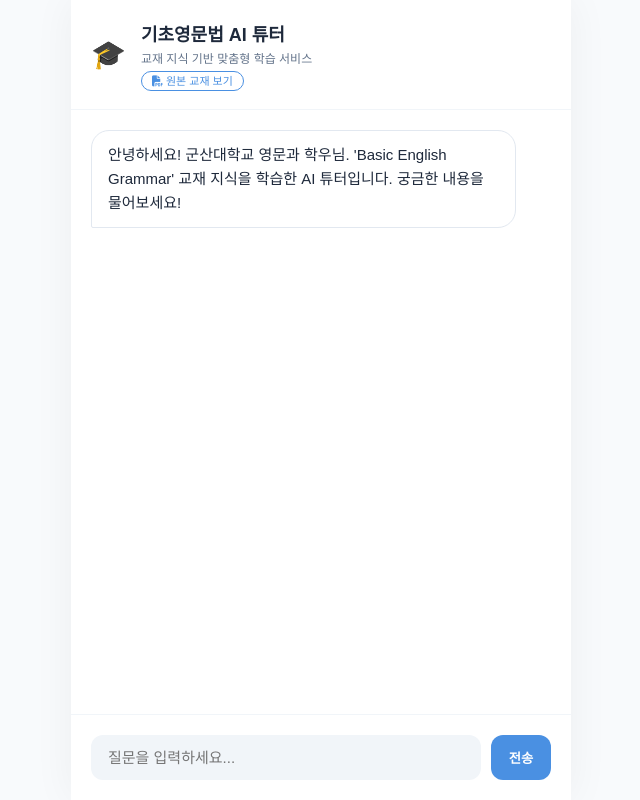
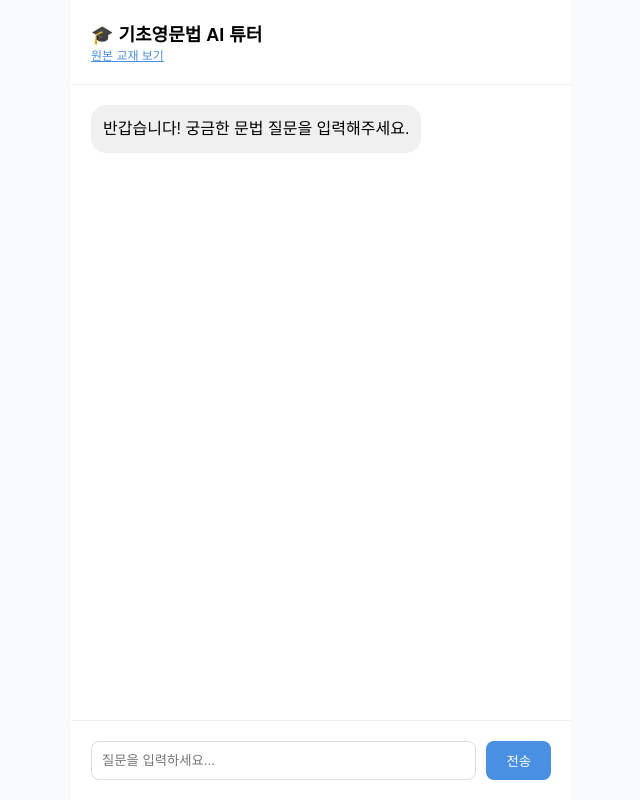
Before and after one commit to rlaclajrdj25/my-ai-tutor, a website: page index.html in a window 1280 px wide. Shown: the whole page, without its empty margins (319-959 px from the left). Drawn offline with Linux system fonts and the light colour scheme.

Commit message:
Update index.html

```diff
--- a/index.html
+++ b/index.html
@@ -3,46 +3,33 @@
 <head>
     <meta charset="UTF-8">
     <meta name="viewport" content="width=device-width, initial-scale=1.0">
-    <title>AI Grammar Tutor | 군산대 프로젝트</title>
+    <title>AI Grammar Tutor</title>
     <link rel="stylesheet" href="https://cdnjs.cloudflare.com/ajax/libs/font-awesome/6.4.0/css/all.min.css">
     <style>
-        :root { --primary: #4A90E2; --bg: #F8FAFC; --text: #1E293B; }
-        body, html { margin: 0; padding: 0; height: 100%; font-family: 'Pretendard', sans-serif; background: var(--bg); }
-        .app-wrapper { max-width: 500px; height: 100vh; margin: 0 auto; display: flex; flex-direction: column; background: white; box-shadow: 0 0 40px rgba(0,0,0,0.05); }
-        .chat-header { padding: 20px; background: white; border-bottom: 1px solid #F1F5F9; display: flex; align-items: center; gap: 15px; }
-        .header-info h1 { font-size: 18px; margin: 0; color: var(--text); }
-        .header-info p { font-size: 12px; margin: 3px 0 5px; color: #64748B; }
-        .pdf-btn { font-size: 11px; color: var(--primary); text-decoration: none; border: 1px solid var(--primary); padding: 3px 10px; border-radius: 20px; }
-        #chatBody { flex: 1; overflow-y: auto; padding: 20px; display: flex; flex-direction: column; gap: 15px; background-image: radial-gradient(#E2E8F0 0.5px, transparent 0.5px); background-size: 20px 20px; }
-        .msg { max-width: 85%; padding: 12px 16px; border-radius: 18px; font-size: 15px; line-height: 1.6; animation: fadeIn 0.3s ease; white-space: pre-wrap; }
-        @keyframes fadeIn { from { opacity: 0; transform: translateY(10px); } to { opacity: 1; transform: translateY(0); } }
-        .bot-msg { align-self: flex-start; background: white; color: var(--text); border: 1px solid #E2E8F0; border-bottom-left-radius: 2px; }
-        .user-msg { align-self: flex-end; background: var(--primary); color: white; border-bottom-right-radius: 2px; }
-        .chat-footer { padding: 20px; background: white; border-top: 1px solid #F1F5F9; display: flex; gap: 10px; }
-        .input-box { flex: 1; background: #F1F5F9; border-radius: 12px; padding: 10px 15px; display: flex; }
-        #userInput { border: none; background: transparent; flex: 1; outline: none; font-size: 15px; }
-        .send-btn { background: var(--primary); color: white; border: none; width: 60px; height: 45px; border-radius: 12px; cursor: pointer; font-weight: bold; }
-        .typing { font-size: 12px; color: #94A3B8; margin: 0 0 10px 20px; display: none; }
+        :root { --primary: #4A90E2; --bg: #F8FAFC; }
+        body, html { margin: 0; padding: 0; height: 100%; font-family: sans-serif; background: var(--bg); }
+        .app-wrapper { max-width: 500px; height: 100vh; margin: 0 auto; display: flex; flex-direction: column; background: white; }
+        .chat-header { padding: 20px; border-bottom: 1px solid #eee; }
+        #chatBody { flex: 1; overflow-y: auto; padding: 20px; display: flex; flex-direction: column; gap: 15px; }
+        .msg { max-width: 85%; padding: 12px; border-radius: 15px; line-height: 1.5; }
+        .bot-msg { align-self: flex-start; background: #f0f0f0; }
+        .user-msg { align-self: flex-end; background: var(--primary); color: white; }
+        .chat-footer { padding: 20px; display: flex; gap: 10px; border-top: 1px solid #eee; }
+        #userInput { flex: 1; padding: 10px; border: 1px solid #ddd; border-radius: 8px; }
+        .send-btn { background: var(--primary); color: white; border: none; padding: 10px 20px; border-radius: 8px; cursor: pointer; }
     </style>
 </head>
 <body>
 <div class="app-wrapper">
     <div class="chat-header">
-        <div style="font-size: 28px;">🎓</div>
-        <div class="header-info">
-            <h1>기초영문법 AI 튜터</h1>
-            <p>교재 지식 기반 맞춤형 학습 서비스</p>
-            <a href="Preface.pdf" target="_blank" class="pdf-btn"><i class="fa-solid fa-file-pdf"></i> 원본 교재 보기</a>
-        </div>
+        <h1 style="font-size: 18px; margin: 0;">🎓 기초영문법 AI 튜터</h1>
+        <a href="Preface.pdf" target="_blank" style="font-size: 12px; color: var(--primary);">원본 교재 보기</a>
     </div>
     <div id="chatBody">
-        <div class="msg bot-msg">안녕하세요! 군산대학교 영문과 학우님. 'Basic English Grammar' 교재 지식을 학습한 AI 튜터입니다. 궁금한 내용을 물어보세요!</div>
+        <div class="msg bot-msg">반갑습니다! 궁금한 문법 질문을 입력해주세요.</div>
     </div>
-    <div id="typingArea" class="typing">AI 튜터가 답변을 작성 중입니다...</div>
     <div class="chat-footer">
-        <div class="input-box">
-            <input type="text" id="userInput" placeholder="질문을 입력하세요..." onkeypress="if(event.keyCode==13) sendMessage()">
-        </div>
+        <input type="text" id="userInput" placeholder="질문을 입력하세요..." onkeypress="if(event.keyCode==13) sendMessage()">
         <button class="send-btn" onclick="sendMessage()">전송</button>
     </div>
 </div>
@@ -50,60 +37,35 @@
 <script>
     async function sendMessage() {
         const input = document.getElementById('userInput');
-        const chatBody = document.getElementById('chatBody');
-        const typingArea = document.getElementById('typingArea');
         const query = input.value.trim();
-
         if (!query) return;
 
         addMessage(query, 'user-msg');
         input.value = '';
-        typingArea.style.display = 'block';
 
         try {
-            // [수정 포인트] 외부 구글 주소가 아니라 내가 만든 Vercel API(/api/chat)로 요청을 보냅니다.
+            // [수정 포인트] 내 Vercel 서버의 API 경로를 정확히 호출합니다.
             const response = await fetch('/api/chat', {
                 method: 'POST',
                 headers: { 'Content-Type': 'application/json' },
                 body: JSON.stringify({ query: query })
             });
-
             const data = await response.json();
 
             if (data.error) throw new Error(data.error);
-
-            // Vercel Serverless Function에서 전달받은 응답 데이터 처리
-            const botReply = data.candidates[0].content.parts[0].text;
-            typingArea.style.display = 'none';
-            typeWriter(botReply, 'bot-msg');
-
-        } catch (error) {
-            typingArea.style.display = 'none';
-            addMessage("오류 발생: " + error.message, 'bot-msg');
-            console.error(error);
+            addMessage(data.candidates[0].content.parts[0].text, 'bot-msg');
+        } catch (e) {
+            addMessage("오류 발생: " + e.message, 'bot-msg');
         }
     }
 
     function addMessage(text, className) {
         const chatBody = document.getElementById('chatBody');
-        const msgDiv = document.createElement('div');
-        msgDiv.className = 'msg ' + className;
-        msgDiv.innerText = text;
-        chatBody.appendChild(msgDiv);
-        chatBody.scrollTop = chatBody.scrollHeight;
-    }
-
-    function typeWriter(text, className) {
-        const chatBody = document.getElementById('chatBody');
         const div = document.createElement('div');
         div.className = 'msg ' + className;
+        div.innerText = text;
         chatBody.appendChild(div);
-        let i = 0;
-        const interval = setInterval(() => {
-            div.innerText += text.charAt(i); i++;
-            chatBody.scrollTop = chatBody.scrollHeight;
-            if (i >= text.length) clearInterval(interval);
-        }, 15);
+        chatBody.scrollTop = chatBody.scrollHeight;
     }
 </script>
 </body>
```
